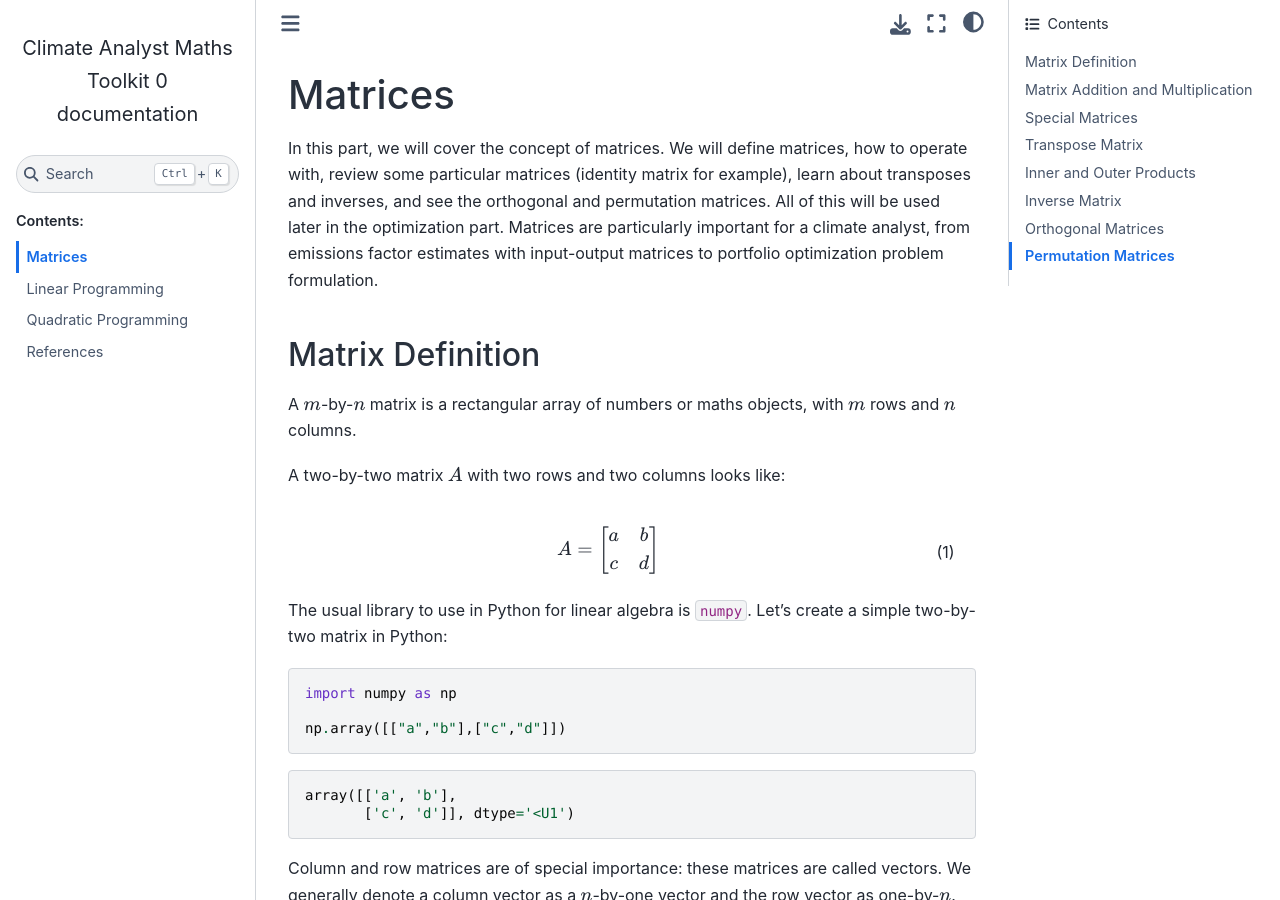
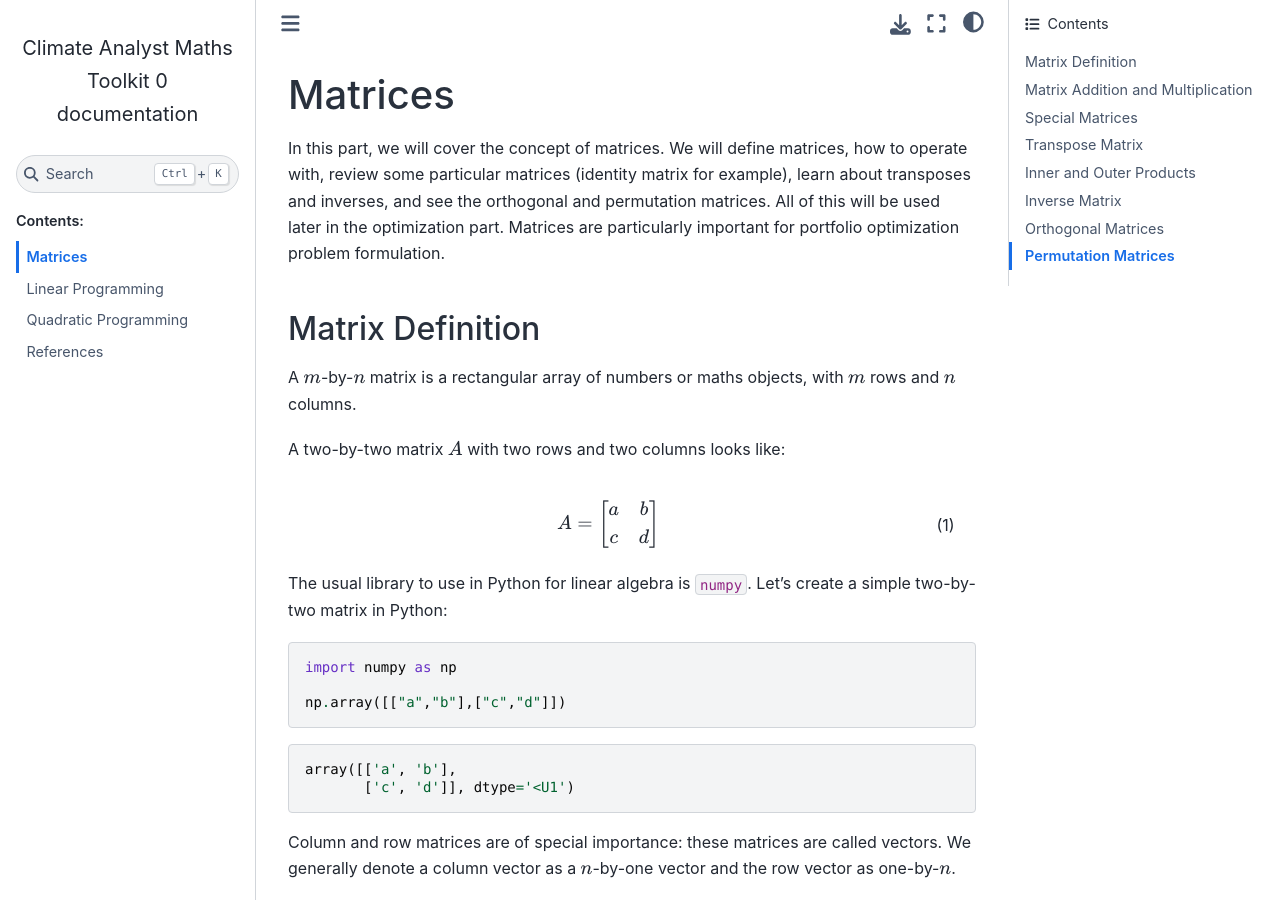
Before and after one commit to tlorans/ClimateAnalystMathsToolkit, a Sphinx documentation site: the page built from docs/source/matrices.md, in a window 1280 px wide and 900 px high. Built offline with Sphinx 7.4.7 and the Sphinx Book theme 1.1.4, drawn with Linux system fonts in a browser that asks for light colours.

Commit message:
reformulated matrix

```diff
--- a/docs/source/matrices.md
+++ b/docs/source/matrices.md
@@ -1,6 +1,6 @@
 ## Matrices
 
-In this part, we will cover the concept of matrices. We will define matrices, how to operate with, review some particular matrices (identity matrix for example), learn about transposes and inverses, and see the orthogonal and permutation matrices. All of this will be used later in the optimization part. Matrices are particularly important for a climate analyst, from emissions factor estimates with input-output matrices to portfolio optimization problem formulation.
+In this part, we will cover the concept of matrices. We will define matrices, how to operate with, review some particular matrices (identity matrix for example), learn about transposes and inverses, and see the orthogonal and permutation matrices. All of this will be used later in the optimization part. Matrices are particularly important for portfolio optimization problem formulation.
 
 ### Matrix Definition
 
```
Also changed, not shown: 7 other files.
